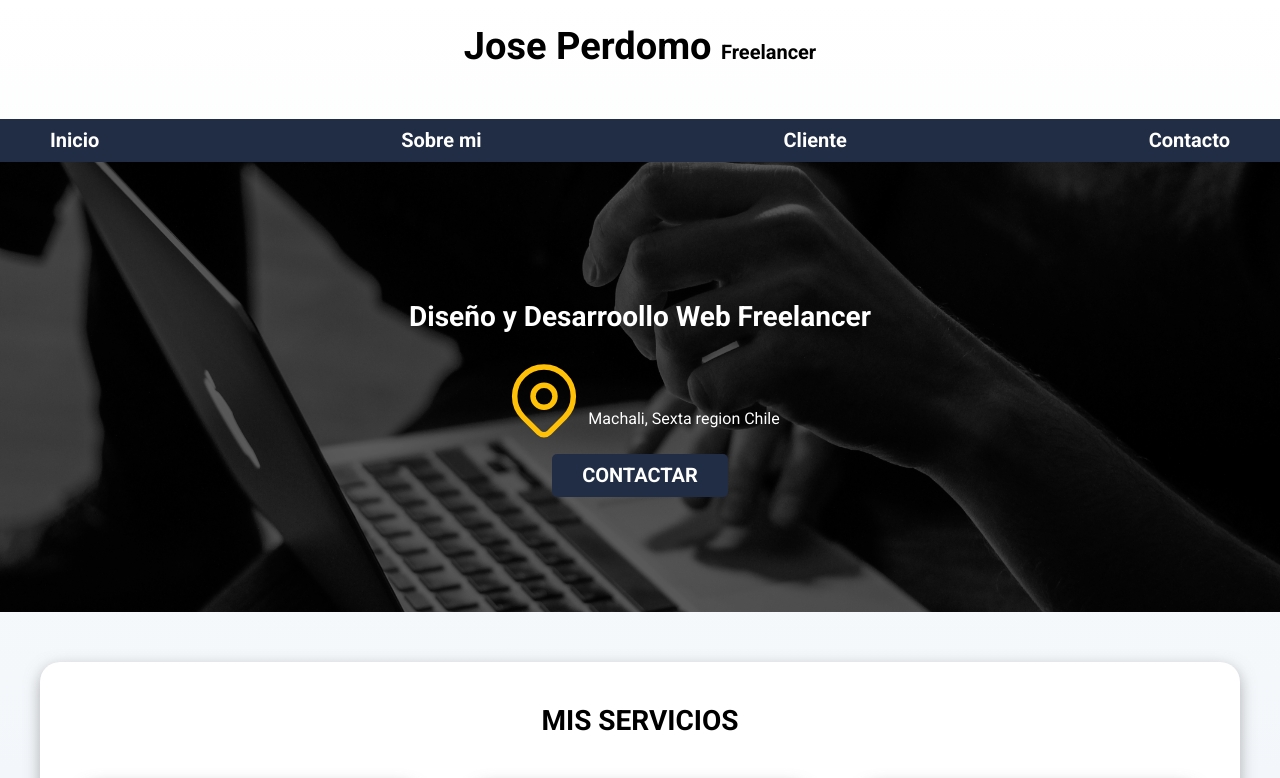
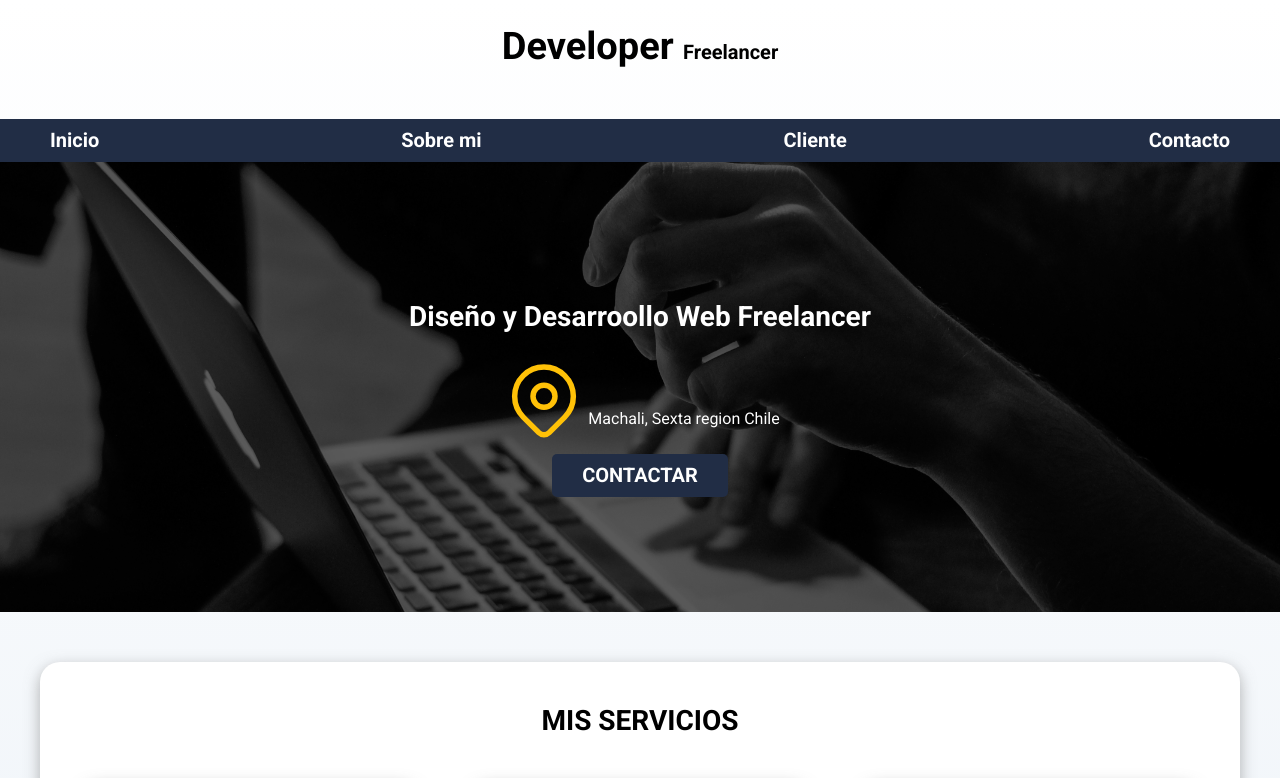
Before and after one commit to josmperdomo/webfreelancer, a plain HTML site: page index.html in a window 1280 px wide. Shown: the top 778 px of the page. Drawn offline with Linux system fonts and the light colour scheme.

Commit message:
Update index.html
loc

```diff
--- a/index.html
+++ b/index.html
@@ -18,7 +18,7 @@
 
   <body>
     <header>
-      <h1 class="titulo">Jose Perdomo <span>Freelancer</span></h1>
+      <h1 class="titulo">Developer <span>Freelancer</span></h1>
     </header>
     <div class="nav-bar">
       <nav class="navegacion-principal contenedor">
```
